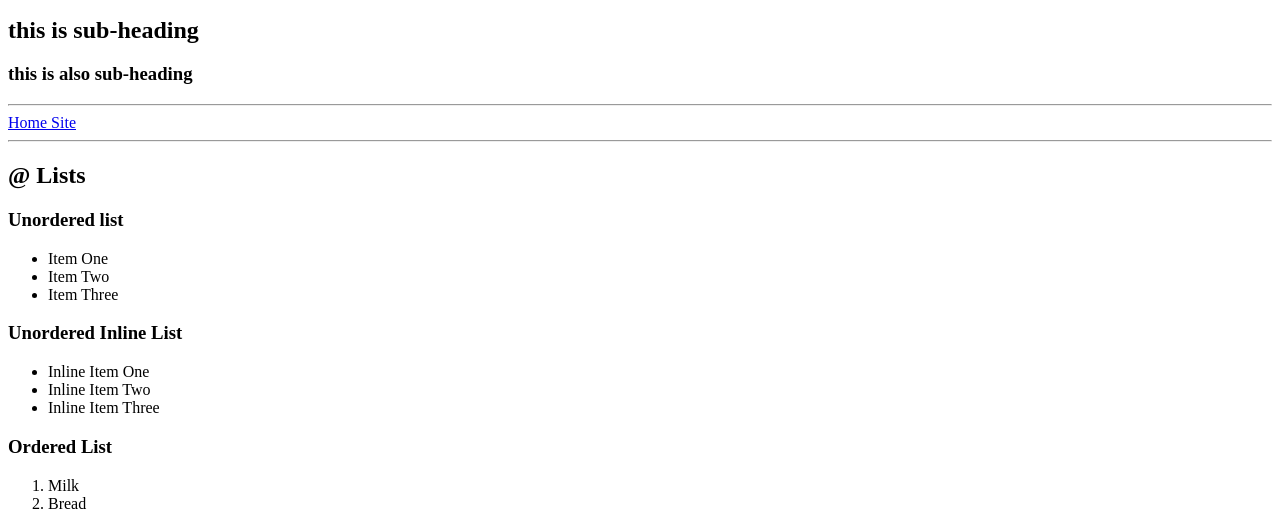
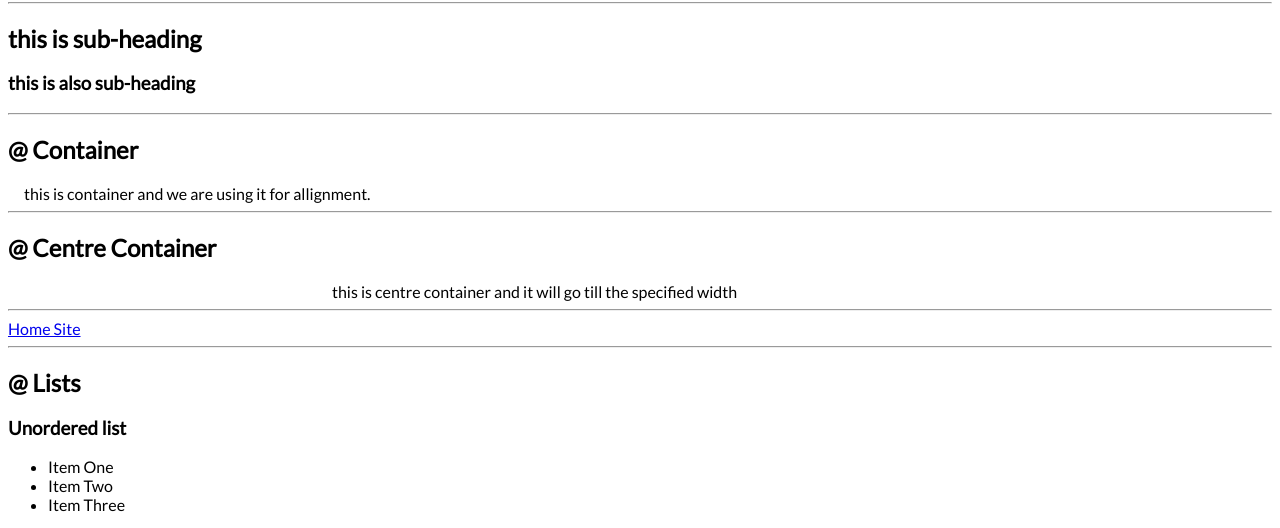
Before and after one commit to ShivamT16/HTML-AND-CSS, a plain HTML site: page index.html in a window 1280 px wide. Shown: the part 248-776 px from the top of the page. Drawn offline with Linux system fonts and the light colour scheme.

Commit message:
container

```diff
--- a/index.html
+++ b/index.html
@@ -6,6 +6,7 @@
     <meta name="viewport" content="width=device-width, initial-scale=1.0">
     <title>Component Library</title>
 </head>
+<link href="styles.css" rel="stylesheet"/>
 <body>
   <h1>Welcome to Shivam's Library</h1>
   <p>I am attending neog.camp and want to dispaly all my project at one place.</p>
@@ -15,6 +16,12 @@
   <hr>
   <h2>this is sub-heading</h2>
   <h3>this is also sub-heading</h3>
+  <hr>
+  <h2>@ Container</h2>
+  <div class="container">this is container and we are using it for allignment.</div>
+  <hr>
+  <h2>@ Centre Container</h2>
+  <div class="container container-centre">this is centre container and it will go till the specified width</div>
   <hr>
 <a href="www.google.com">Home Site</a>
 <hr>
--- /dev/null
+++ b/styles.css
@@ -0,0 +1,12 @@
+@import url('https://fonts.googleapis.com/css2?family=Lato&display=swap');
+body{
+    font-family: 'Lato', sans-serif;
+}
+.container{
+    padding-right: 2rem;
+    padding-left: 1rem;
+}
+.container-centre{
+    max-width: 600px;
+    margin: auto
+}
```
